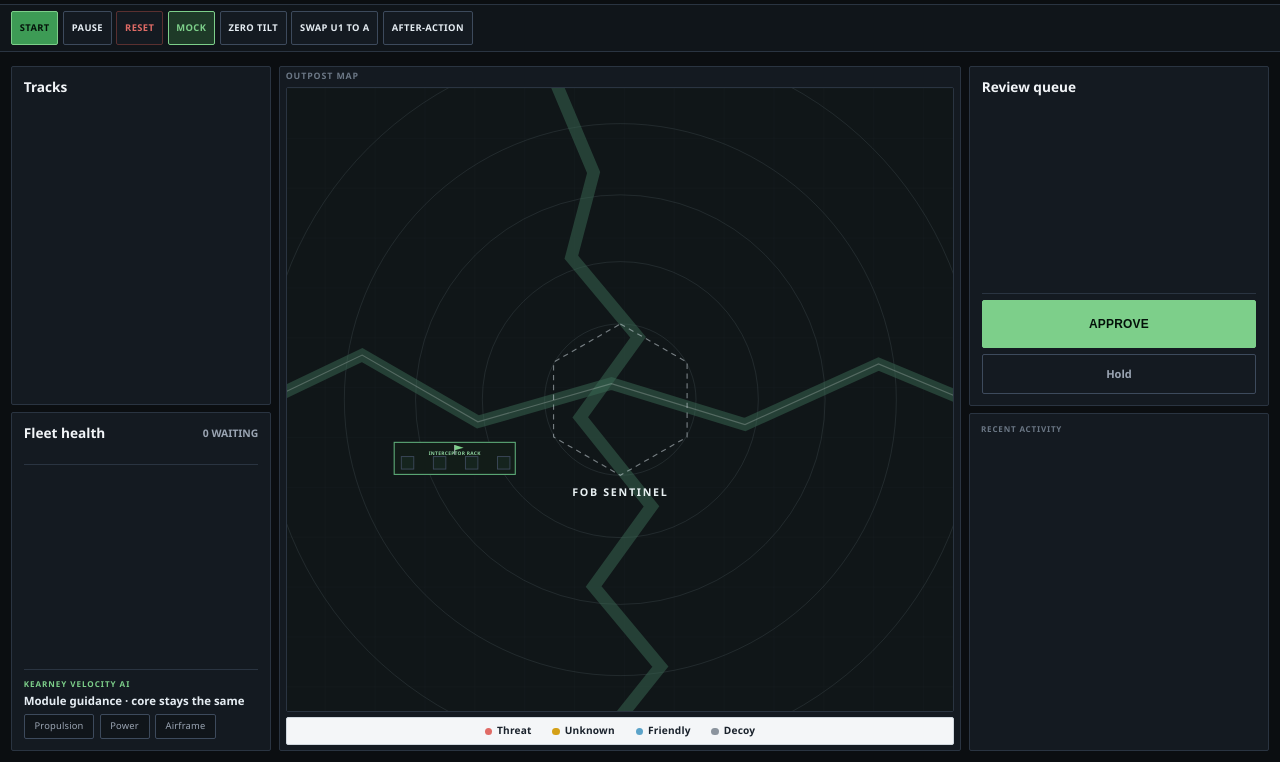
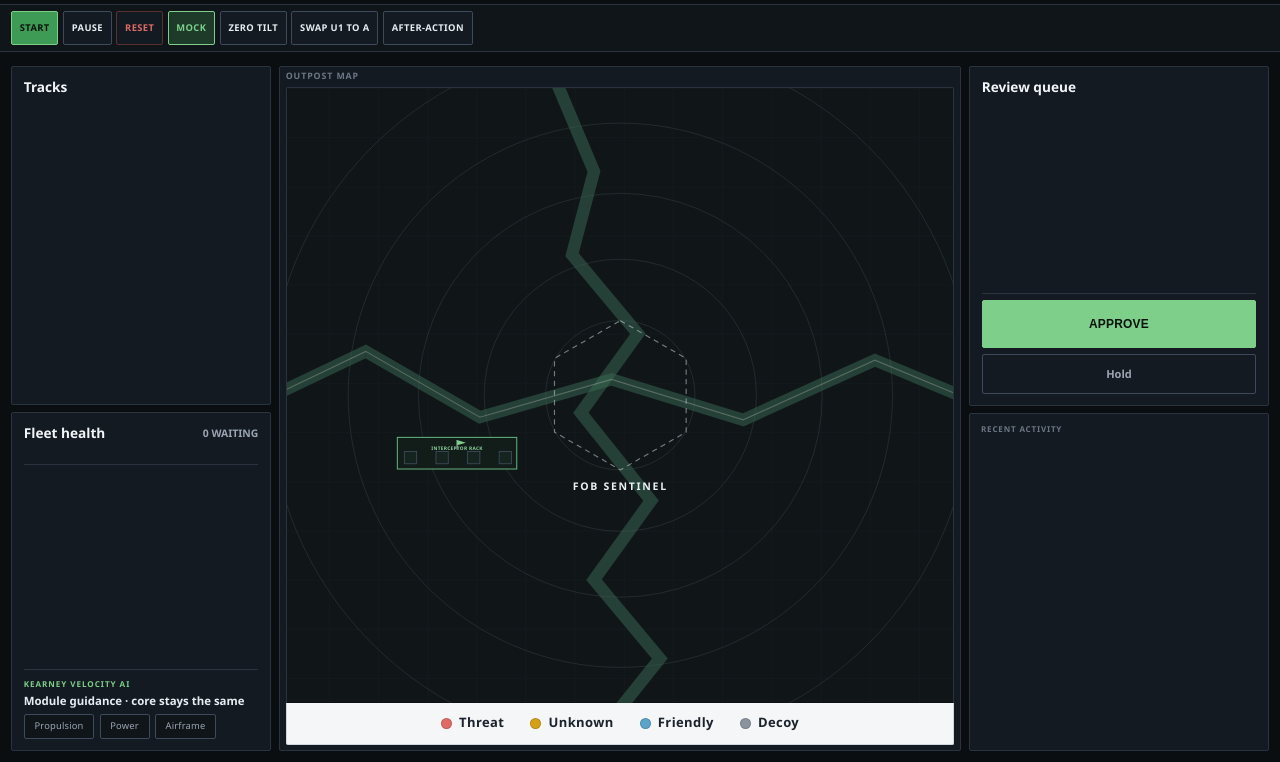
Before and after one commit to Verma0118/triage, a plain HTML site: page static/index.html in a window 1280 px wide. Shown: the part 38-800 px from the top of the page. Drawn offline with Linux system fonts and the light colour scheme.

Commit message:
fix: bring clinic/radar on-screen and enlarge legend banner
Move the two new site flags into the visible map frame and grow the classification banner so labels are readable.

Co-authored-by: Cursor <cursoragent@cursor.com>

```diff
--- a/static/index.html
+++ b/static/index.html
@@ -306,34 +306,38 @@
       min-height: 0;
       background: #0A0D10;
       border: 1px solid var(--border);
-      border-radius: 2px;
+      border-bottom: none;
+      border-radius: 2px 2px 0 0;
       display: block;
     }
     .map-legend-banner {
       flex: 0 0 auto;
-      margin-top: 0.4rem;
+      margin-top: 0;
       background: #F4F6F8;
       color: #1A222C;
       border: 1px solid #D0D7DE;
-      border-radius: 2px;
-      padding: 0.45rem 0.85rem;
+      border-top: none;
+      border-radius: 0 0 2px 2px;
+      min-height: 3.25rem;
+      padding: 0.85rem 1rem;
       display: flex;
       flex-wrap: wrap;
       align-items: center;
       justify-content: center;
-      gap: 1.15rem 1.6rem;
-      font-size: 0.78rem;
-      font-weight: 650;
-      letter-spacing: 0.02em;
+      gap: 1.25rem 2rem;
+      font-size: 1rem;
+      font-weight: 700;
+      letter-spacing: 0.03em;
     }
     .map-legend-banner .leg {
       display: inline-flex;
       align-items: center;
-      gap: 0.4rem;
+      gap: 0.55rem;
     }
     .map-legend-banner .dot {
-      width: 0.55rem; height: 0.55rem; border-radius: 50%;
+      width: 0.85rem; height: 0.85rem; border-radius: 50%;
       flex-shrink: 0;
+      border: 1px solid rgba(0,0,0,0.15);
     }
     .map-legend-banner .dot.threat { background: #E06B66; }
     .map-legend-banner .dot.unknown { background: #D4A017; }
```
Also changed, not shown: 1 other file.
